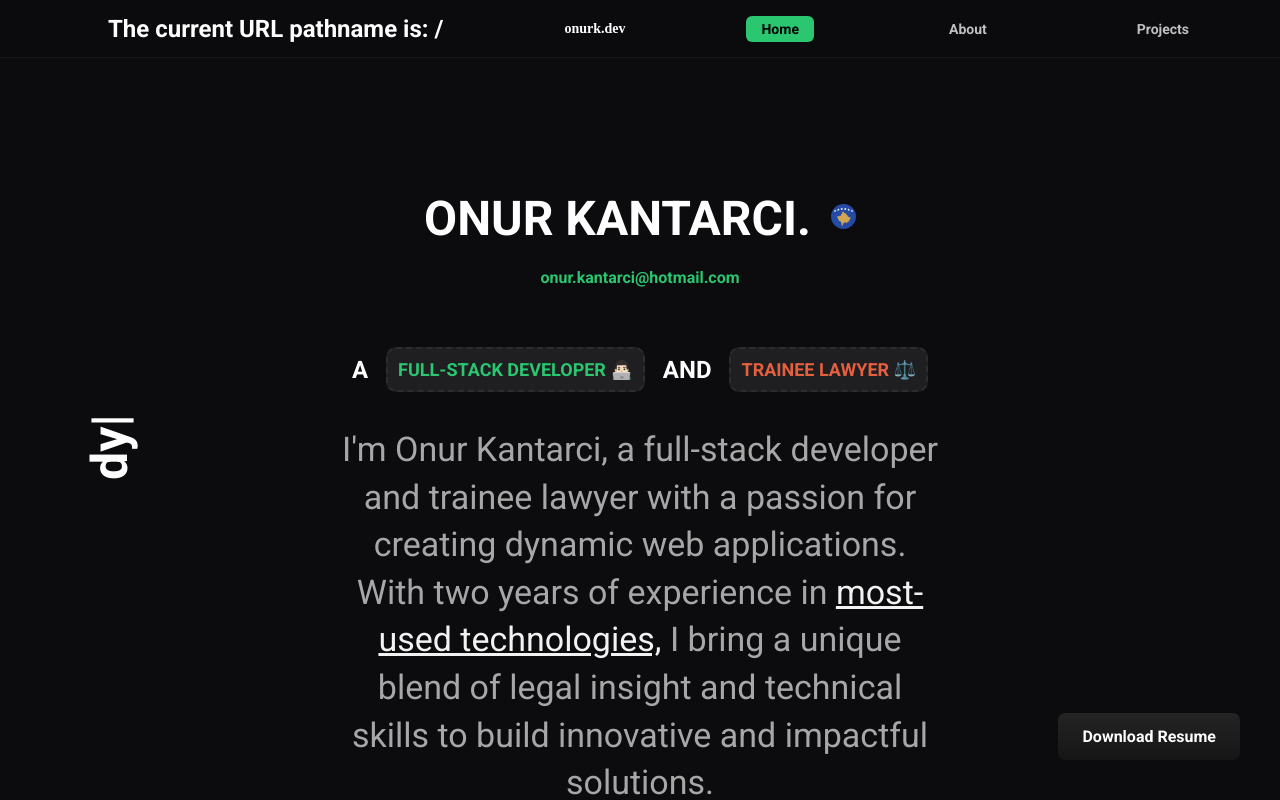
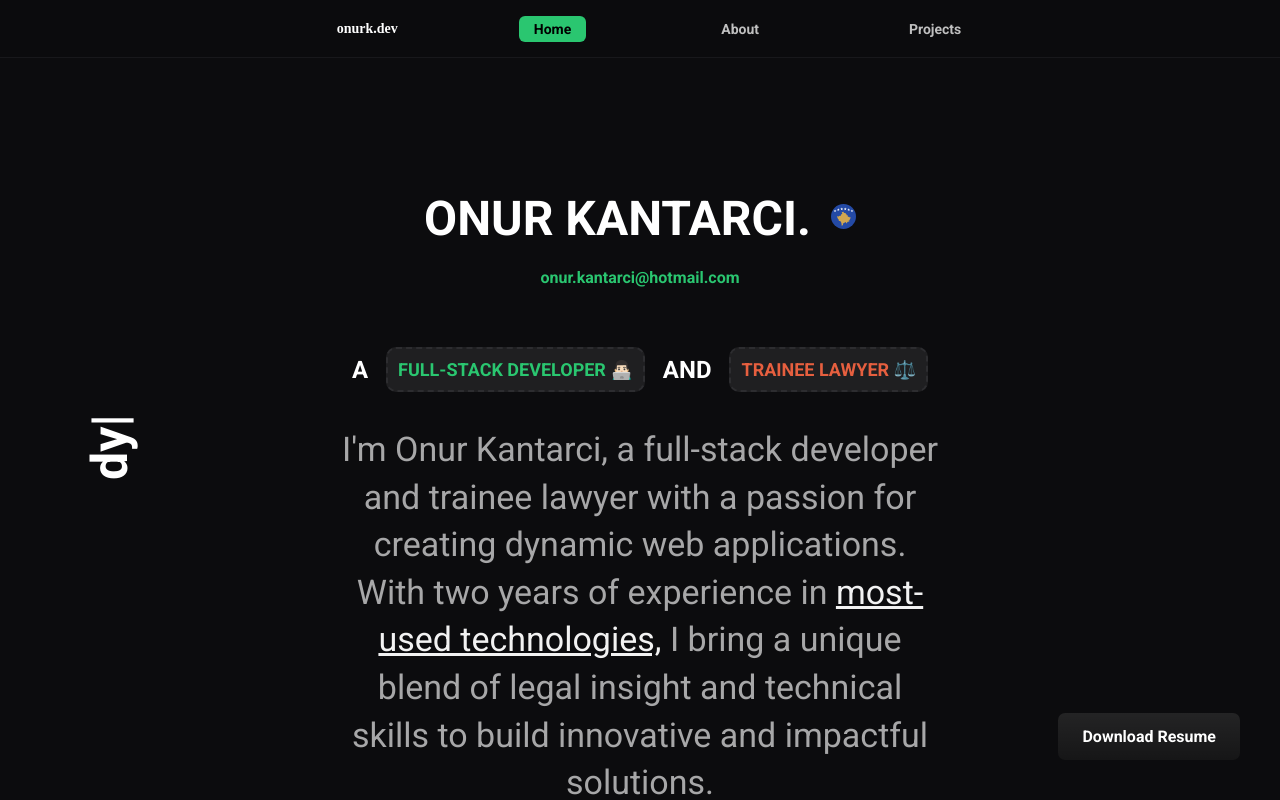
Before and after one commit to onurkantarci/onurkantarci.github.io, an Astro site: page / in a window 1280 px wide. Built offline with nearby package versions, Linux system fonts and the light colour scheme; Astro itself is replaced by a stand-in of ours; a web font is replaced by a local one.

Commit message:
remove unnecessary h1

```diff
--- a/src/layouts/Layout.astro
+++ b/src/layouts/Layout.astro
@@ -19,7 +19,6 @@ const currentPath = Astro.url.pathname;
     <header>
       <nav>
         <ul class="page-container">
-          <h1>The current URL pathname is: {Astro.url.pathname}</h1>
           <li><a class="onurk" href="/">onurk.dev</a></li>
           <li>
             <a class={currentPath === "/" ? "home active" : "home"} href="/"
```
